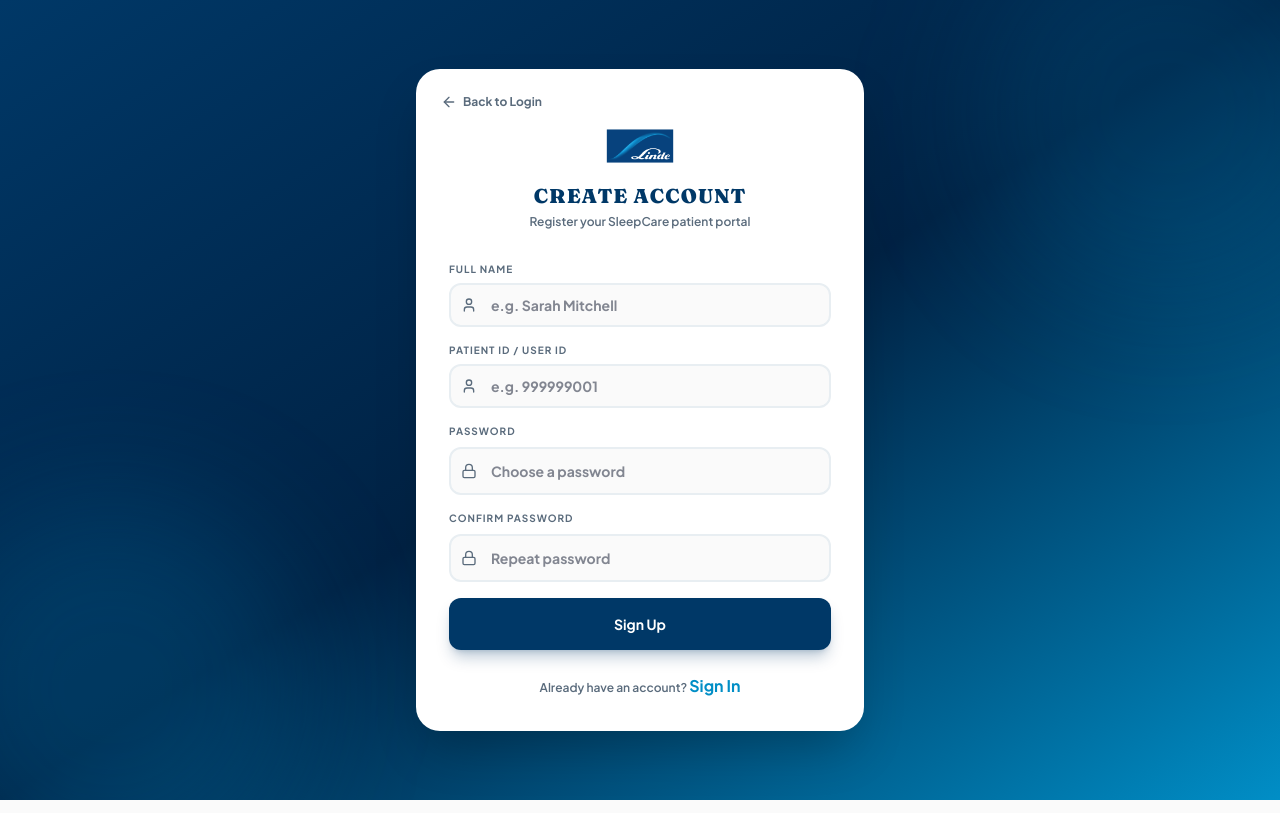
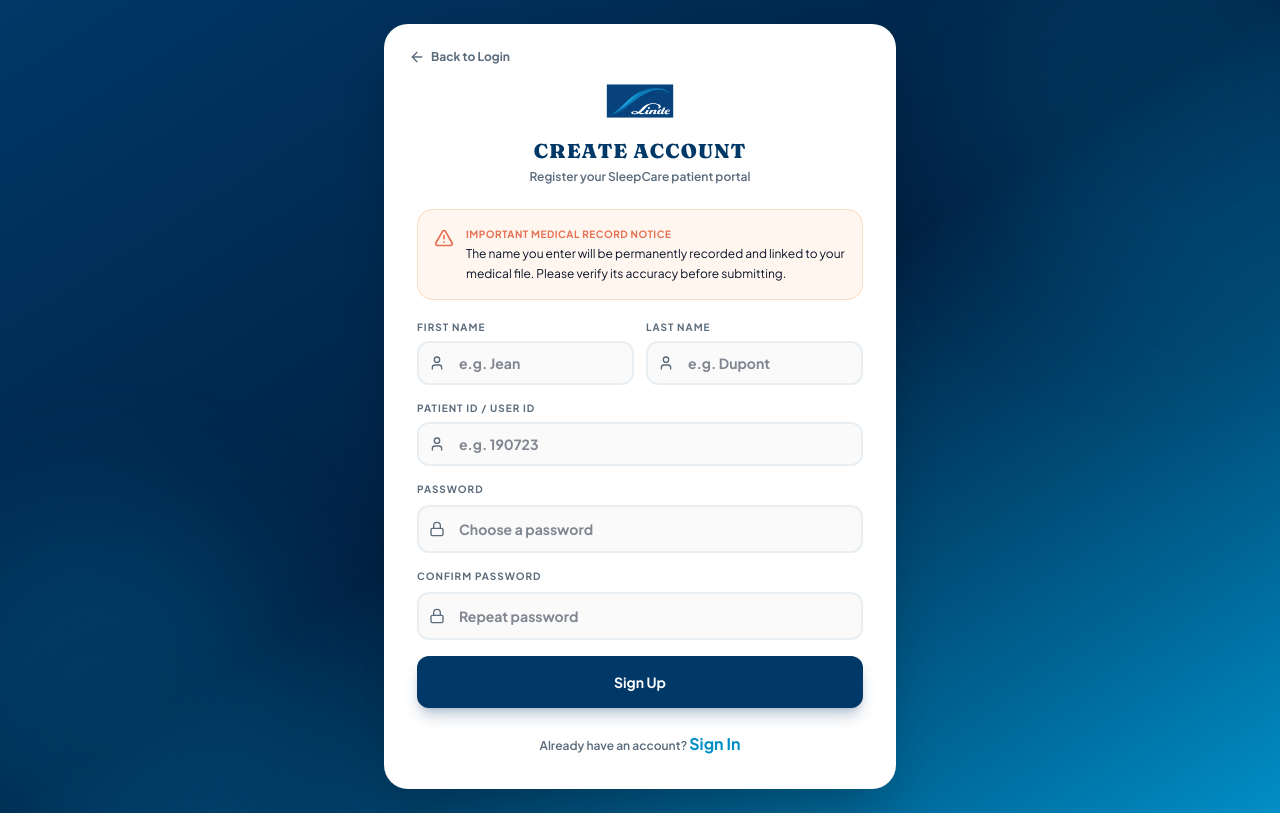
Before and after one commit to MOEEZ5922/sleepcare-dashboard, a React (Vite) app: page /signup in a window 1280 px wide. Built offline with nearby package versions, Linux system fonts and the light colour scheme; no server answers.

Commit message:
feat: split patient signup into first and last name with identity warning and validation modal

```diff
--- a/src/app/pages/auth/PatientSignup.tsx
+++ b/src/app/pages/auth/PatientSignup.tsx
@@ -1,21 +1,24 @@
 import { useState } from 'react';
 import { useNavigate } from 'react-router';
-import { User, Lock, Loader2, ArrowLeft, ShieldCheck } from 'lucide-react';
+import { User, Lock, Loader2, ArrowLeft, ShieldCheck, AlertTriangle, AlertCircle, X } from 'lucide-react';
 import lindeLogoImg from '../../../assets/LindeLogo.png';
 
 export default function PatientSignup() {
   const navigate = useNavigate();
   const [userId, setUserId] = useState('');
-  const [name, setName] = useState('');
+  const [firstName, setFirstName] = useState('');
+  const [lastName, setLastName] = useState('');
   const [password, setPassword] = useState('');
   const [confirmPassword, setConfirmPassword] = useState('');
   const [loading, setLoading] = useState(false);
   const [errorMsg, setErrorMsg] = useState<string | null>(null);
   const [successMsg, setSuccessMsg] = useState<string | null>(null);
+  const [showNameExistsModal, setShowNameExistsModal] = useState(false);
+  const [nameExistsDetail, setNameExistsDetail] = useState<string | null>(null);
 
   const handleSubmit = async (e: React.FormEvent) => {
     e.preventDefault();
-    if (!userId.trim() || !name.trim() || !password.trim() || !confirmPassword.trim()) {
+    if (!userId.trim() || !firstName.trim() || !lastName.trim() || !password.trim() || !confirmPassword.trim()) {
       setErrorMsg('Please fill in all fields.');
       return;
     }
@@ -38,7 +41,8 @@ export default function PatientSignup() {
         body: JSON.stringify({
           role: 'patient',
           user_id: userId.trim(),
-          full_name: name.trim(),
+          first_name: firstName.trim(),
+          last_name: lastName.trim(),
           password: password.trim()
         }),
       });
@@ -54,7 +58,19 @@ export default function PatientSignup() {
       // Handle server error responses
       const data = await response.json().catch(() => ({}));
       const detail = data.detail || `Registration failed (Status ${response.status})`;
+
+      // Check if this is the "name already exists" validation error
+      if (
+        typeof detail === 'string' &&
+        (detail.toLowerCase().includes('already exists for this patient') ||
+          detail.toLowerCase().includes('a name already exists') ||
+          detail.toLowerCase().includes('please enter your name exactly as'))
+      ) {
+        setNameExistsDetail(detail);
+        setShowNameExistsModal(true);
+      } else {
         setErrorMsg(detail);
+      }
       setLoading(false);
     } catch (err: any) {
       console.warn('Backend registration failed', err);
@@ -77,7 +93,7 @@ export default function PatientSignup() {
       <div className="absolute -left-20 -bottom-20 w-96 h-96 bg-[#018EC6]/20 rounded-full blur-3xl pointer-events-none" />
       <div className="absolute -right-20 -top-20 w-96 h-96 bg-[#018EC6]/15 rounded-full blur-3xl pointer-events-none" />
 
-      <div className="w-full max-w-md bg-white rounded-3xl shadow-2xl p-8 border border-white/10 relative z-10 animate-[fadeIn_0.5s_ease-out]">
+      <div className="w-full max-w-lg bg-white rounded-3xl shadow-2xl p-8 border border-white/10 relative z-10 animate-[fadeIn_0.5s_ease-out]">
 
         {/* Back Button */}
         <button
@@ -88,16 +104,28 @@ export default function PatientSignup() {
         </button>
 
         {/* Logo and Header */}
-        <div className="text-center mt-6 mb-8">
+        <div className="text-center mt-6 mb-6">
           <img src={lindeLogoImg} alt="Linde Logo" className="h-10 mx-auto mb-4 object-contain" />
           <h2 className="text-xl font-black text-[#003867] uppercase tracking-wider">Create Account</h2>
           <p className="text-xs text-[#5A6B7C] mt-1 font-semibold">Register your SleepCare patient portal</p>
         </div>
 
+        {/* Important Identity Warning Banner */}
+        <div className="bg-[#F4A261]/10 border border-[#F4A261]/30 rounded-2xl p-4 mb-5 flex items-start gap-3">
+          <AlertTriangle className="w-5 h-5 text-[#E76F51] shrink-0 mt-0.5" />
+          <div className="text-xs text-[#0A1128] leading-relaxed">
+            <span className="font-extrabold text-[#E76F51] block uppercase tracking-wider mb-0.5 text-[10px]">
+              Important Medical Record Notice
+            </span>
+            The name you enter will be permanently recorded and linked to your medical file. Please verify its accuracy before submitting.
+          </div>
+        </div>
+
         {/* Messages */}
         {errorMsg && (
-          <div className="bg-[#E76F51]/10 border-l-4 border-[#E76F51] text-[#E76F51] p-3 rounded-lg text-xs font-bold mb-5">
-            {errorMsg}
+          <div className="bg-[#E76F51]/10 border-l-4 border-[#E76F51] text-[#E76F51] p-3 rounded-lg text-xs font-bold mb-5 flex items-start gap-2">
+            <AlertCircle className="w-4 h-4 shrink-0 mt-0.5" />
+            <div>{errorMsg}</div>
           </div>
         )}
         {successMsg && (
@@ -108,20 +136,39 @@ export default function PatientSignup() {
 
         {/* Register Form */}
         <form onSubmit={handleSubmit} className="space-y-4">
+          <div className="grid grid-cols-1 sm:grid-cols-2 gap-3">
             <div>
-            <label className="text-[10px] text-[#5A6B7C] uppercase font-black tracking-widest block mb-1.5">Full Name</label>
+              <label className="text-[10px] text-[#5A6B7C] uppercase font-black tracking-widest block mb-1.5">First Name</label>
               <div className="relative">
                 <span className="absolute inset-y-0 left-0 pl-3 flex items-center text-[#5A6B7C]">
                   <User className="w-4 h-4" />
                 </span>
                 <input
                   type="text"
-                value={name}
-                onChange={(e) => setName(e.target.value)}
-                placeholder="e.g. Sarah Mitchell"
+                  value={firstName}
+                  onChange={(e) => setFirstName(e.target.value)}
+                  placeholder="e.g. Jean"
                   className="w-full bg-[#FAFAFA] border-2 border-[#E8EEF2] rounded-xl py-2.5 pl-10 pr-4 text-sm font-bold text-[#0A1128] focus:outline-none focus:border-[#018EC6] transition-colors"
                   disabled={loading}
                 />
+              </div>
+            </div>
+
+            <div>
+              <label className="text-[10px] text-[#5A6B7C] uppercase font-black tracking-widest block mb-1.5">Last Name</label>
+              <div className="relative">
+                <span className="absolute inset-y-0 left-0 pl-3 flex items-center text-[#5A6B7C]">
+                  <User className="w-4 h-4" />
+                </span>
+                <input
+                  type="text"
+                  value={lastName}
+                  onChange={(e) => setLastName(e.target.value)}
+                  placeholder="e.g. Dupont"
+                  className="w-full bg-[#FAFAFA] border-2 border-[#E8EEF2] rounded-xl py-2.5 pl-10 pr-4 text-sm font-bold text-[#0A1128] focus:outline-none focus:border-[#018EC6] transition-colors"
+                  disabled={loading}
+                />
+              </div>
             </div>
           </div>
 
@@ -135,7 +182,7 @@ export default function PatientSignup() {
                 type="text"
                 value={userId}
                 onChange={(e) => setUserId(e.target.value)}
-                placeholder="e.g. 999999001"
+                placeholder="e.g. 190723"
                 className="w-full bg-[#FAFAFA] border-2 border-[#E8EEF2] rounded-xl py-2.5 pl-10 pr-4 text-sm font-bold text-[#0A1128] focus:outline-none focus:border-[#018EC6] transition-colors"
                 disabled={loading}
               />
@@ -204,6 +251,45 @@ export default function PatientSignup() {
 
       </div>
 
+      {/* Name Already Exists Error Modal */}
+      {showNameExistsModal && (
+        <div className="fixed inset-0 z-50 flex items-center justify-center p-4 bg-[#0A1128]/80 backdrop-blur-sm animate-in fade-in duration-200">
+          <div className="bg-white rounded-3xl p-6 sm:p-8 max-w-md w-full shadow-2xl border border-[#E8EEF2] animate-in zoom-in-95 duration-200 relative">
+            <button
+              onClick={() => setShowNameExistsModal(false)}
+              className="absolute right-5 top-5 w-8 h-8 rounded-full bg-[#FAFAFA] border border-[#E8EEF2] flex items-center justify-center text-[#5A6B7C] hover:text-[#0A1128] transition-colors"
+            >
+              <X className="w-4 h-4" />
+            </button>
+
+            <div className="w-12 h-12 rounded-2xl bg-[#E76F51]/10 flex items-center justify-center mb-4 text-[#E76F51]">
+              <AlertTriangle className="w-6 h-6" />
+            </div>
+
+            <h3 className="text-lg font-bold text-[#0A1128] mb-2">
+              Identity Match Required
+            </h3>
+
+            <p className="text-xs sm:text-sm text-[#414D5B] leading-relaxed mb-4">
+              A name is already registered for this patient in our database. Please enter your name <strong>EXACTLY</strong> as recorded in the Linde database to maintain consistency with your medical record.
+            </p>
+
+            {nameExistsDetail && (
+              <div className="bg-[#FAFAFA] border border-[#E8EEF2] rounded-xl p-3 text-xs font-mono text-[#5A6B7C] mb-6 break-words">
+                {nameExistsDetail}
+              </div>
+            )}
+
+            <button
+              onClick={() => setShowNameExistsModal(false)}
+              className="w-full py-3.5 bg-[#003867] hover:bg-[#002b50] text-white rounded-xl font-bold text-sm shadow-md transition-all"
+            >
+              I Understand, Let Me Re-enter
+            </button>
+          </div>
+        </div>
+      )}
+
       <style>{`
         @keyframes fadeIn {
           from { opacity: 0; transform: translateY(15px); }
```
Lines whose indentation alone changed are shown as unchanged.
